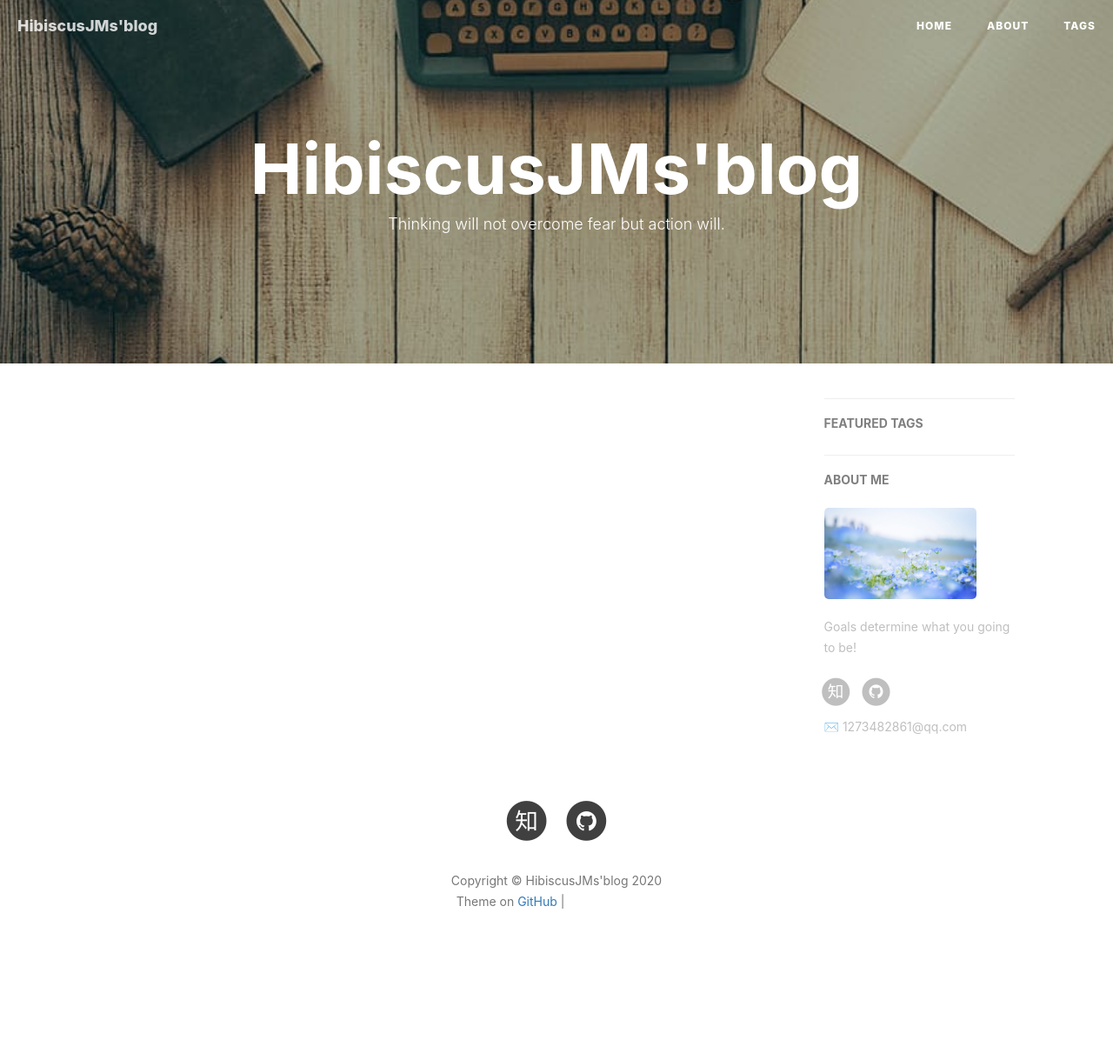
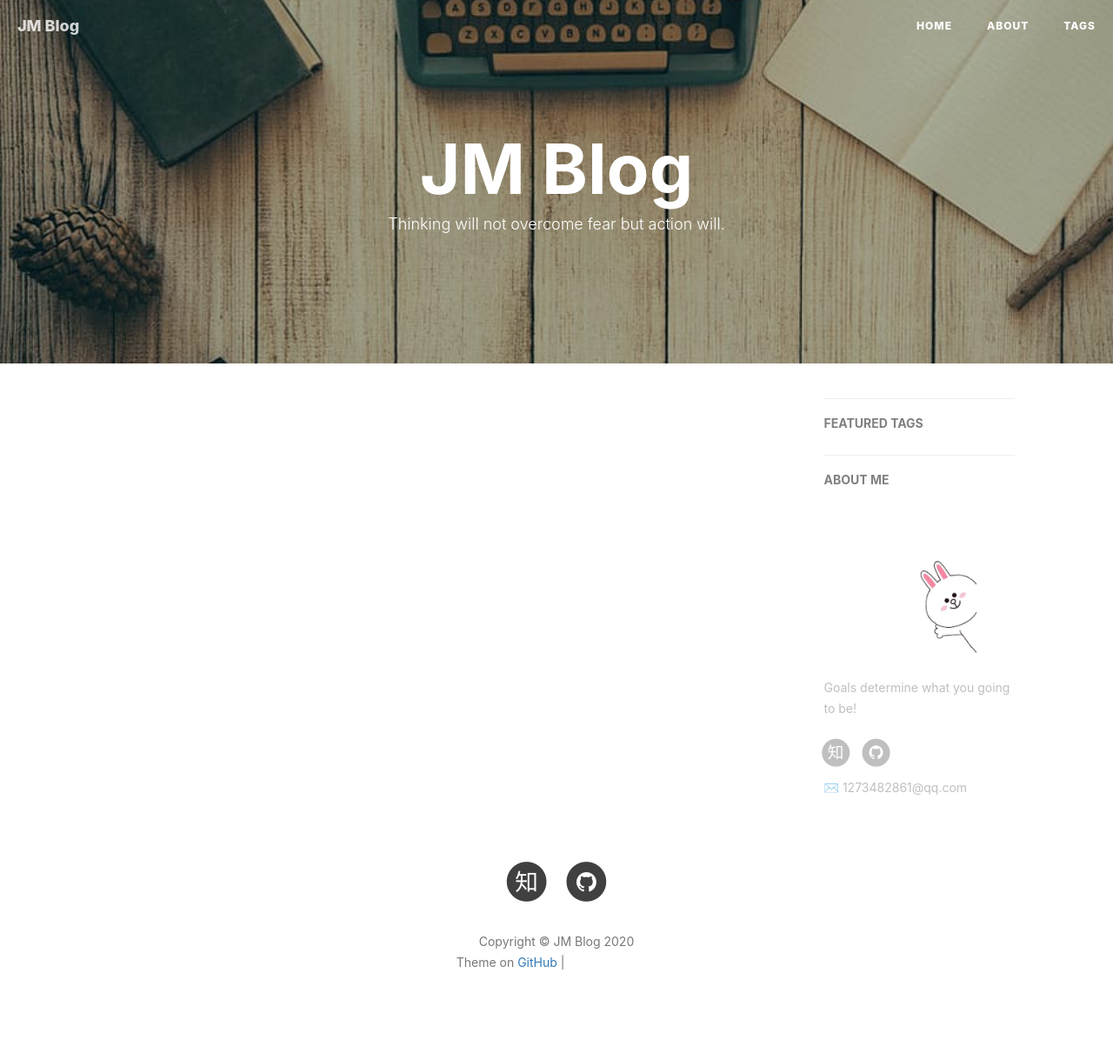
Before and after one commit to hibiscusJM/hibiscusJM.github.io, a Jekyll site: the page built from index.html, in a window 1280 px wide. Shown: the whole page at 87% size. Built offline with Jekyll 4.4.1, drawn with Linux system fonts in a browser that asks for light colours; nearby versions of some CDN libraries; the list of posts is cut into pages by our own code; comment, search, counter and statistics services are not loaded; before the commit the page ends 1141 px from its top, so only the background shows below that; grey boxes are pictures that could not be loaded.

Commit message:
Update _config.yml

```diff
--- a/_config.yml
+++ b/_config.yml
@@ -1,5 +1,5 @@
 # Site settings
-title: HibiscusJMs'blog
+title: JM Blog
 SEOTitle: 金梦的博客 | BY Blog
 header-img: img/post-bg-desk.jpg
 email: 1273482861@qq.com
@@ -12,7 +12,7 @@
 # Sidebar settings
 sidebar: true                           # whether or not using Sidebar.
 sidebar-about-description: "Goals determine what you going to be!"
-sidebar-avatar: /img/blog.jpg      # use absolute URL, seeing it's used in both `/` and `/about/`
+sidebar-avatar: /img/head.jpg      # use absolute URL, seeing it's used in both `/` and `/about/`
 
 
 
```
